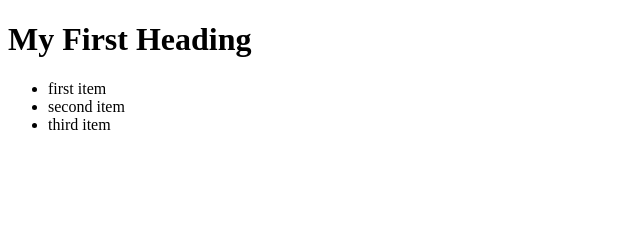
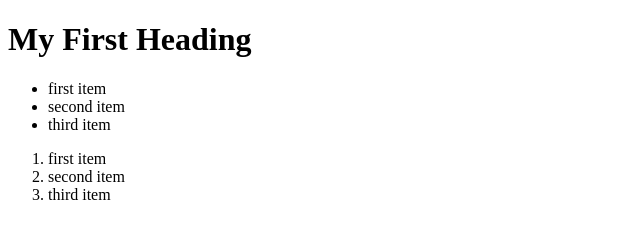
Before and after one commit to wairixx/Test-GIT-VCS-, a plain HTML site: page index.html in a window 1280 px wide. Shown: the whole page, without its empty margins (0-640 px from the left). Drawn offline with Linux system fonts and the light colour scheme.

Commit message:
added an ordered list in index.html

```diff
--- a/index.html
+++ b/index.html
@@ -10,5 +10,11 @@
     <li>third item</li>
   </ul>
 
+  <ol>
+    <li>first item</li>
+    <li>second item</li>
+    <li>third item</li>
+  </ol>
+
 </body>
 </html>
```
